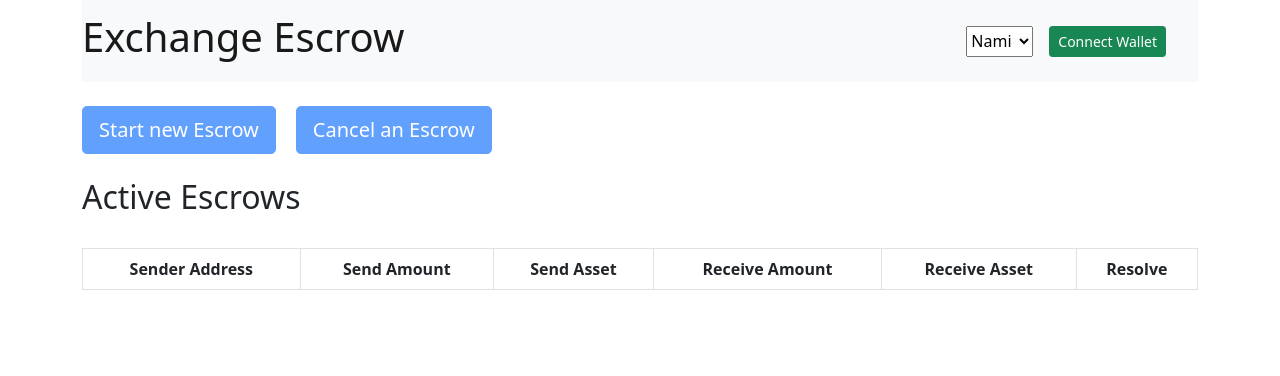
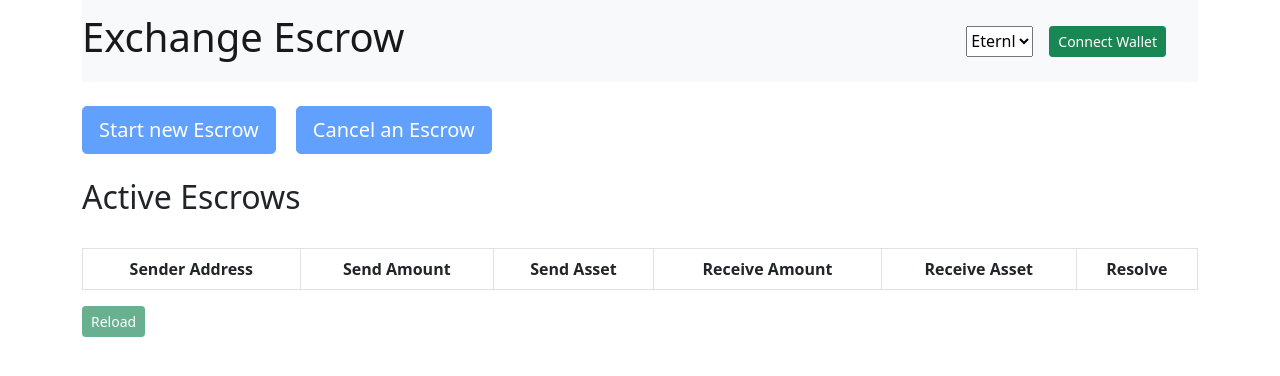
Before and after one commit to mrpejker/cardano-e2e-example, a React app in the folder frontend/: page / in a window 1280 px wide. Shown: the top 376 px of the page. Built offline with nearby package versions, Linux system fonts and the light colour scheme.

Commit message:
Adds reload operation

```diff
--- a/frontend/src/components/UserUI/index.tsx
+++ b/frontend/src/components/UserUI/index.tsx
@@ -2,8 +2,9 @@ import React, { useState } from "react"
 import { Container, Navbar, Nav, Button, Modal, Form, Table } from "react-bootstrap";
 import Row from 'react-bootstrap/Row';
 import Col from 'react-bootstrap/Col';
-import { UserEndpoints, ObsState, UtxoInfo } from "src/contractEndpoints/user";
-import { mkStartParams } from "src/contractEndpoints/parameters";
+import { UserEndpoints, ObsState, UtxoEscrowInfo } from "src/contractEndpoints/user";
+import { getValueAmount, getValueAsset, mkStartParams } from "src/contractEndpoints/parameters";
+import { CIP30WalletWrapper, ContractEndpoints } from "cardano-pab-client";
 
 // Main component for the UserUI. It includes all the other components.
 function UserUI() {
@@ -58,6 +59,11 @@ function UserUI() {
       <ContractInformation
         currentContractState={currentContractState}
       />
+      <Reload
+        contractEndpoints={contractEndpoints}
+        isConnected={isConnected}
+        setCurrentContractState={setCurrentContractState}
+      />
 
     </Container>
   )
@@ -71,7 +77,7 @@ type ConnectProps = {
 };
 // Connect component that handles the wallet and endpoint connection.
 const Connect = ({ setCurrentContractState, contractEndpoints, setIsConnected, setContractEndpoints }: ConnectProps) => {
-  const [selectedWallet, setSelectedWallet] = useState("nami");
+  const [selectedWallet, setSelectedWallet] = useState("eternl");
   return (
     <Navbar.Collapse className="justify-content-end">
       <Nav.Link className="d-flex">
@@ -84,7 +90,7 @@ const Connect = ({ setCurrentContractState, contractEndpoints, setIsConnected, s
             setIsConnected(false)
             setSelectedWallet(e.target.value)
           }}
-          defaultValue={"nami"}
+          defaultValue={"eternl"}
         >
           <option value="nami">Nami</option>
           <option value="eternl">Eternl</option>
@@ -96,9 +102,11 @@ const Connect = ({ setCurrentContractState, contractEndpoints, setIsConnected, s
             onClick={async e => {
                 console.log("Connecting")
                 const ce = await contractEndpoints.connect(selectedWallet)
-            setIsConnected(true)
                 console.log("Connected")
                 setContractEndpoints(ce)
+                setIsConnected(true)
+                const obsState = await contractEndpoints.reload()
+                setCurrentContractState(obsState)
               }
             }
         >
@@ -110,10 +118,22 @@ const Connect = ({ setCurrentContractState, contractEndpoints, setIsConnected, s
 }
 
 // Reload component that reloads the contract state
-const Reload = () => {
+const Reload = ({contractEndpoints, isConnected, setCurrentContractState}) => {
   return (
-    <>
-    </>
+    <Button
+      style={{ marginRight: "16px" }}
+      variant="success"
+      size="sm"
+      disabled={!isConnected}
+      onClick={async e => {
+        console.log("Reloading")
+        const obsState = await contractEndpoints.reload()
+        setCurrentContractState(obsState)
+        }
+      }
+    >
+      Reload
+    </Button>
   )
 }
 
@@ -137,12 +157,11 @@ const Start = ({ showStartModal, setShowStartModal, contractEndpoints }: StartPr
 
     mkStartParams(recAddr, sendAsset, sendAmount, recAsset, recAmount)
       .then(sp => contractEndpoints.start(sp))
-
   }
   return (
     <>
       <Modal show={showStartModal}>
-        <Modal.Header closeButton>
+        <Modal.Header closeButton onHide={ () => setShowStartModal(false)}>
           <Modal.Title>Start new Escrow</Modal.Title>
         </Modal.Header>
         <Modal.Body>
@@ -191,22 +210,23 @@ const Start = ({ showStartModal, setShowStartModal, contractEndpoints }: StartPr
                   />
                 </Col>
               </Row>
-              <Button variant="primary" type="submit">
+              <br></br>
+              <Row>
+                <Col></Col>
+                <Col>
+                  <Button
+                    variant="primary"
+                    type="submit"
+                    style={{margin: "10px"}}
+                  >
                     Submit
                   </Button>
+                </Col>
+                <Col></Col>
+              </Row>
             </Form.Group>
           </Form>
         </Modal.Body>
-        <Modal.Footer
-          style={{
-            display: "flex",
-            justifyContent: "center",
-          }}
-        >
-          <Button variant="primary" onClick={handleClose}>
-            Start
-          </Button>
-        </Modal.Footer>
       </Modal>
     </>
   )
@@ -238,7 +258,7 @@ const ContractInformation = ({ currentContractState }: ContractInformationProps)
         textAlign: "center"
       }}
     >
-      <Table striped bordered hover className="align-middle">
+    {<Table striped bordered hover className="align-middle">
       <thead>
         <tr>
           <th>Sender Address</th>
@@ -250,13 +270,13 @@ const ContractInformation = ({ currentContractState }: ContractInformationProps)
         </tr>
       </thead>
       <tbody>
-          {currentContractState.map((elem: UtxoInfo, index) => (
+        {currentContractState.map((elem: UtxoEscrowInfo, index) => (
           <tr key={index}>
-              <td> {elem.SenderAddr} </td>
-              <td> {elem.SendAmount} </td>
-              <td> {elem.SendAsset} </td>
-              <td> {elem.ReceiveAmount} </td>
-              <td> {elem.ReceiveAsset} </td>
+            <td> {elem.escrowInfo.sender.waPayment.getPubKeyHash} </td>
+            <td> {getValueAmount(elem.escrowValue)} </td>
+            <td> {getValueAsset(elem.escrowValue)} </td>
+            <td> {elem.escrowInfo.rAmount} </td>
+            <td> {elem.escrowInfo.rAssetClass.unAssetClass[1].unTokenName} </td>
             <td >
                 <Button
                   style={{ marginRight: "16px" }}
@@ -273,7 +293,7 @@ const ContractInformation = ({ currentContractState }: ContractInformationProps)
           </tr>
         ))}
       </tbody>
-      </Table>
+    </Table>}
     </div>
 
   )
--- a/frontend/src/contractEndpoints/parameters.tsx
+++ b/frontend/src/contractEndpoints/parameters.tsx
@@ -18,6 +18,30 @@ export function mkAssetClassFromAc(ac: string): AssetClass {
     ]
   }
 }
+
+export type Value = {
+    getValue: [ [ CurrencySymbol, [ [TokenName, number] ] ] ]
+  }
+
+const filterEscrowValue = (elem, index, array) => {
+  const adaT = ''
+  const ctokenT = 'controlToken'
+  const tn = elem[1][0][0].unTokenName
+  return tn !== adaT && tn !== ctokenT
+  }
+
+export function getValueAmount(val: Value): number {
+  return val.getValue.filter(filterEscrowValue)[0][1][0][1]
+}
+
+export function getValueAsset(val: Value): string {
+  return val.getValue.filter(filterEscrowValue)[0][1][0][0].unTokenName
+}
+
+export type TxId = { getTxId: string };
+
+export type TxOutRef = { txOutRefId: TxId, txOutRefIdx: number }
+
 
 export type CurrencySymbol = { unCurrencySymbol: string };
 
--- a/frontend/src/contractEndpoints/user.ts
+++ b/frontend/src/contractEndpoints/user.ts
@@ -1,17 +1,21 @@
 import { ContractEndpoints, CIP30WalletWrapper } from "cardano-pab-client";
-import { StartParams, mkWalletAddressFromString } from "./parameters";
+import { StartParams, mkWalletAddressFromString, Value, TxOutRef, WalletAddress, AssetClass } from "./parameters";
 /**
  * The representation of the contract Utxo state
  */
-export type UtxoInfo = {
-  SenderAddr: String;
-  SendAsset: String;
-  SendAmount: Number;
-  ReceiveAsset: String;
-  ReceiveAmount: Number;
+export type EscrowInfo = {
+  sender: WalletAddress;
+  rAssetClass: AssetClass;
+  rAmount: Number;
 }
 
-export type ObsState = UtxoInfo[]
+export type UtxoEscrowInfo = {
+  escrowUtxo: TxOutRef
+  escrowInfo: EscrowInfo
+  escrowValue: Value
+}
+
+export type ObsState = UtxoEscrowInfo[]
 
 export class UserEndpoints {
   contractState: ObsState = undefined
@@ -120,10 +124,32 @@ export class UserEndpoints {
       const response = await this.wallet.signAndSubmit(fullyBalancedTx);
       if (succeeded(response)) {
         const txHash = response.value;
+        console.log(`TX HASH: ${txHash}`)
         alert(`Start suceeded. Tx hash: ${txHash}`);
       } else {
         alert(`Start failed when trying to submit it. Error: ${response.error}`);
       }
     }
   }
+
+  public async reload(): Promise<ObsState> {
+    const {
+      ContractEndpoints,
+      succeeded
+    } = await import("cardano-pab-client");
+    console.log("Inside Reload")
+    const response = await this.endpoints.reload({ endpointTag: "reload", params: [] })
+    console.log(response)
+    if (succeeded(response)) {
+      const escrows = response.value as ObsState
+      console.log(escrows)
+      console.log(typeof escrows)
+      return escrows
+      // let utxoInfo = parseReloadResponse(escrows)
+    } else {
+      alert(`Reload Failed. Error: ${response.error}`);
+    }
+    console.log("Finishing Reload")
+    return undefined
+  }
 }
```
Also changed, not shown: 1 other file (tests, documents, lock files or other folders). Lines whose indentation alone changed are shown as unchanged.
